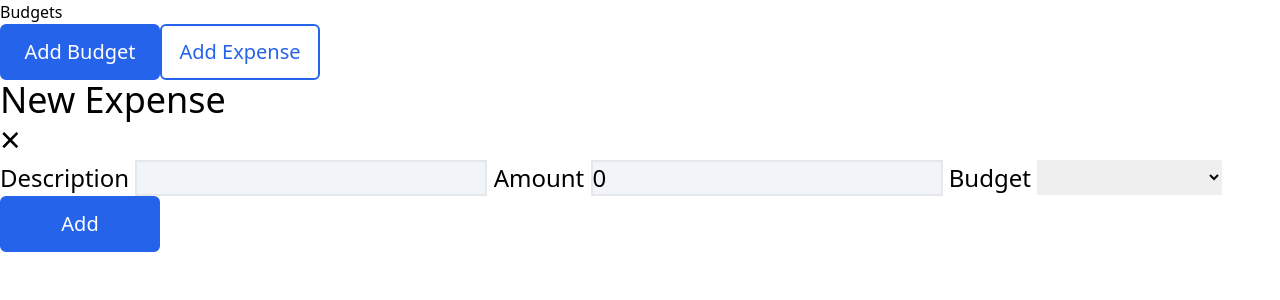
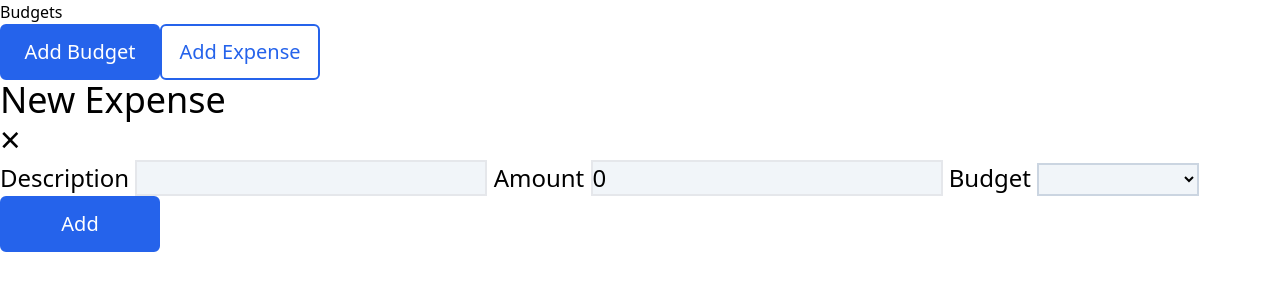
Before and after one commit to erikzon/budget-app, a Vue app: page / in a window 1280 px wide. Shown: the top 300 px of the page. Built offline with nearby package versions, Linux system fonts and the light colour scheme.

Commit message:
progress bar shows expenses

```diff
--- a/src/App.vue
+++ b/src/App.vue
@@ -5,10 +5,11 @@ import AddExpensesModal from './components/AddExpensesModal.vue';
 import useBudgets from "./contexts/useBudgets";
 import { ref } from 'vue';
 
-const {budgets} = useBudgets()
+const { budgets, getBudgetExpenses } = useBudgets()
 
 const showBudgetModal = ref(false);
 const showExpensesModal = ref(true);
+
 function toggleBudgetModal() {
   showBudgetModal.value = !showBudgetModal.value;
 }
@@ -16,26 +17,35 @@ function toggleBudgetModal() {
 function toggleExpensesModal() {
   showExpensesModal.value = !showExpensesModal.value;
 }
+
+function getBudgetExpensesFor(budgetId) {
+  return getBudgetExpenses(budgetId).reduce((total, expense) => total + expense.amount,0)
+}
 </script>
 
 <template>
   <header class="container mx-auto p-5 flex justify-between align-baseline gap-3">
     <h1 class="text-6xl grow">Budgets</h1>
-    <button class="button primary" @click="toggleBudgetModal">
-      Add Budget
-    </button>
-    <button class="button" @click="toggleExpensesModal">
-      Add Expense
-    </button>
+    <button class="button primary" @click="toggleBudgetModal">Add Budget</button>
+    <button class="button" @click="toggleExpensesModal">Add Expense</button>
   </header>
   <main class="grid grid-cols-2 gap-2 items-start p-4">
-    <div v-for="budget in budgets" :key="budgets.id">
-      <BudgetCard :name="budget.name" :amount="0" :max="budget.max" :grey="false" />
-    </div>
-    <!-- <BudgetCard name="Entertainment" :amount="200" :max="1000" :grey="false" /> -->
+    <BudgetCard
+      v-for="budget in budgets"
+      :key="budget.id"
+      :name="budget.name"
+      :amount="getBudgetExpensesFor(budget.id)"
+      :max="budget.max"
+      :grey="false"
+      v-on:toggleExpensesModal="toggleExpensesModal"
+    />
   </main>
   <AddBudgetModal v-show="showBudgetModal" v-on:closeModal="toggleBudgetModal" />
-  <AddExpensesModal v-show="showExpensesModal" v-on:closeModal="toggleExpensesModal" defaultBudgetId="prueba2"/>
+  <AddExpensesModal
+    v-show="showExpensesModal"
+    v-on:closeModal="toggleExpensesModal"
+    defaultBudgetId="prueba2"
+  />
 </template>
 
 <style>
--- a/src/components/AddExpensesModal.vue
+++ b/src/components/AddExpensesModal.vue
@@ -15,6 +15,7 @@ const budgetId = ref("")
 
 function handleSubmit() {
     addExpense({ description: description.value, amount: amount.value, budgetId: budgetId.value })
+    console.log(budgetId.value);
     description.value = ""
     amount.value = ""
     budgetId.value = ""
@@ -40,13 +41,15 @@ function handleSubmit() {
                 </label>
                 <label>
                     Budget
-                    <select required v-model="budgetId">
-                        <option :id="UNCATEGORIZED_BUDGET_ID" selected="selected">Uncategorized</option>
+                    <select required v-model="budgetId" :id="UNCATEGORIZED_BUDGET_ID" >
+                        <option :id="UNCATEGORIZED_BUDGET_ID"
+                        :value="UNCATEGORIZED_BUDGET_ID"
+                        selected>Uncategorized</option>
                         <option
                             v-for="budget in budgets"
                             :key="budget"
-                            :id="budget.budgetId"
-                            :value="budget.budgetId"
+                            :id="budget.id"
+                            :value="budget.id"
                         >{{ budget.name }}</option>
                     </select>
                 </label>
@@ -69,4 +72,13 @@ h2 {
 input {
     @apply bg-slate-100 border-2;
 }
+
+select {
+    @apply border-2 border-slate-300 bg-slate-100
+    text-xl
+}
+
+option {
+    @apply text-base
+}
 </style>
--- a/src/components/BudgetCard.vue
+++ b/src/components/BudgetCard.vue
@@ -7,6 +7,12 @@ defineProps({
     max: Number,
     grey: Boolean
 })
+
+const emit = defineEmits(['toggleExpensesModal'])
+
+function handleAddExpense() {
+    emit('toggleExpensesModal')
+}
 
 function status(amount, max) {
     const ratio = amount / max;
@@ -49,7 +55,7 @@ function cardBackground(amount, max, grey) {
             :class="[status(amount, max)]"
         ></progress>
         <div class="flex gap-4 items-end ml-auto">
-            <button class="button">Add Expense</button>
+            <button class="button" @click="handleAddExpense">Add Expense</button>
             <button class="button secondary">View Expenses</button>
         </div>
     </section>
```
